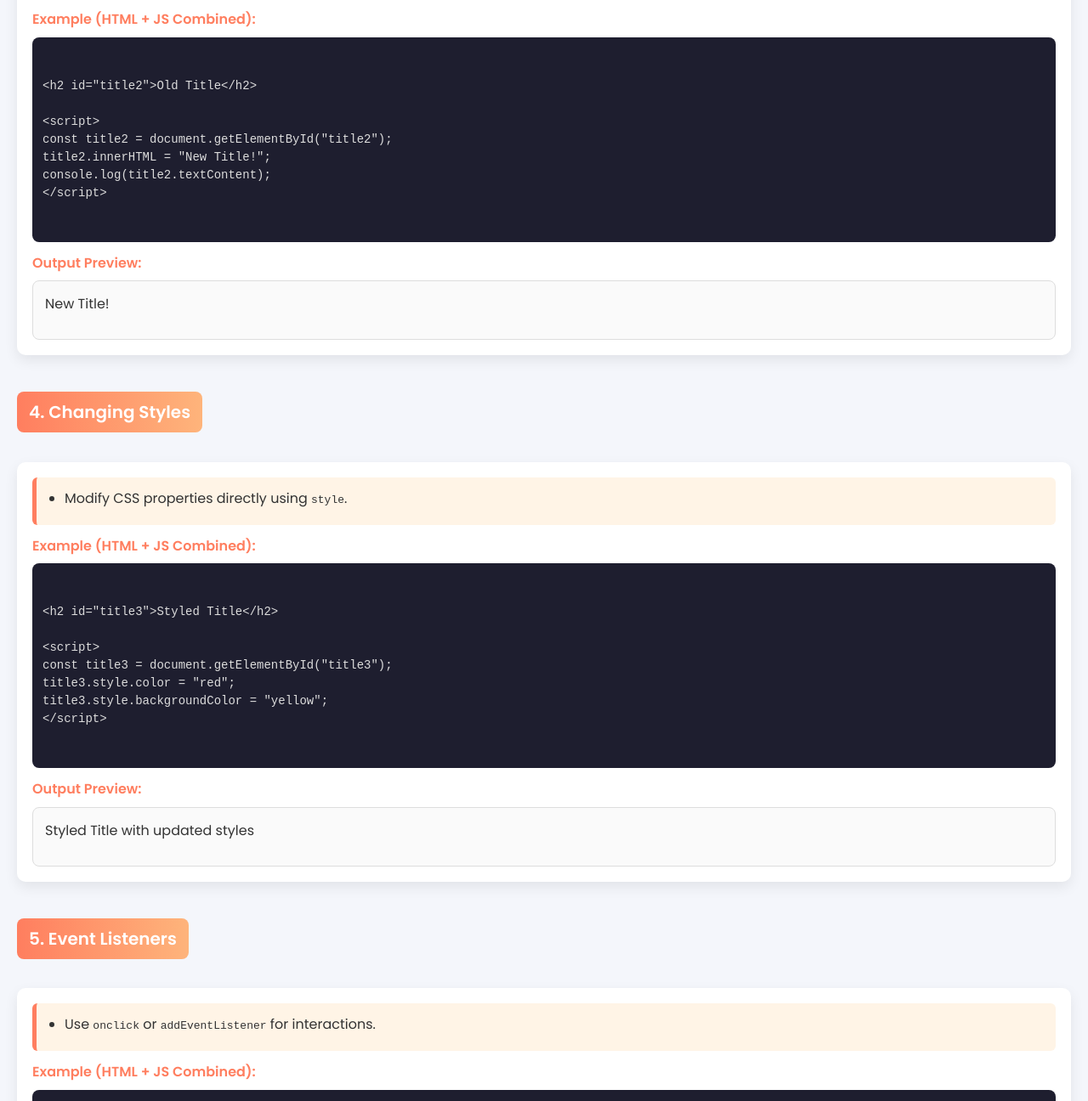
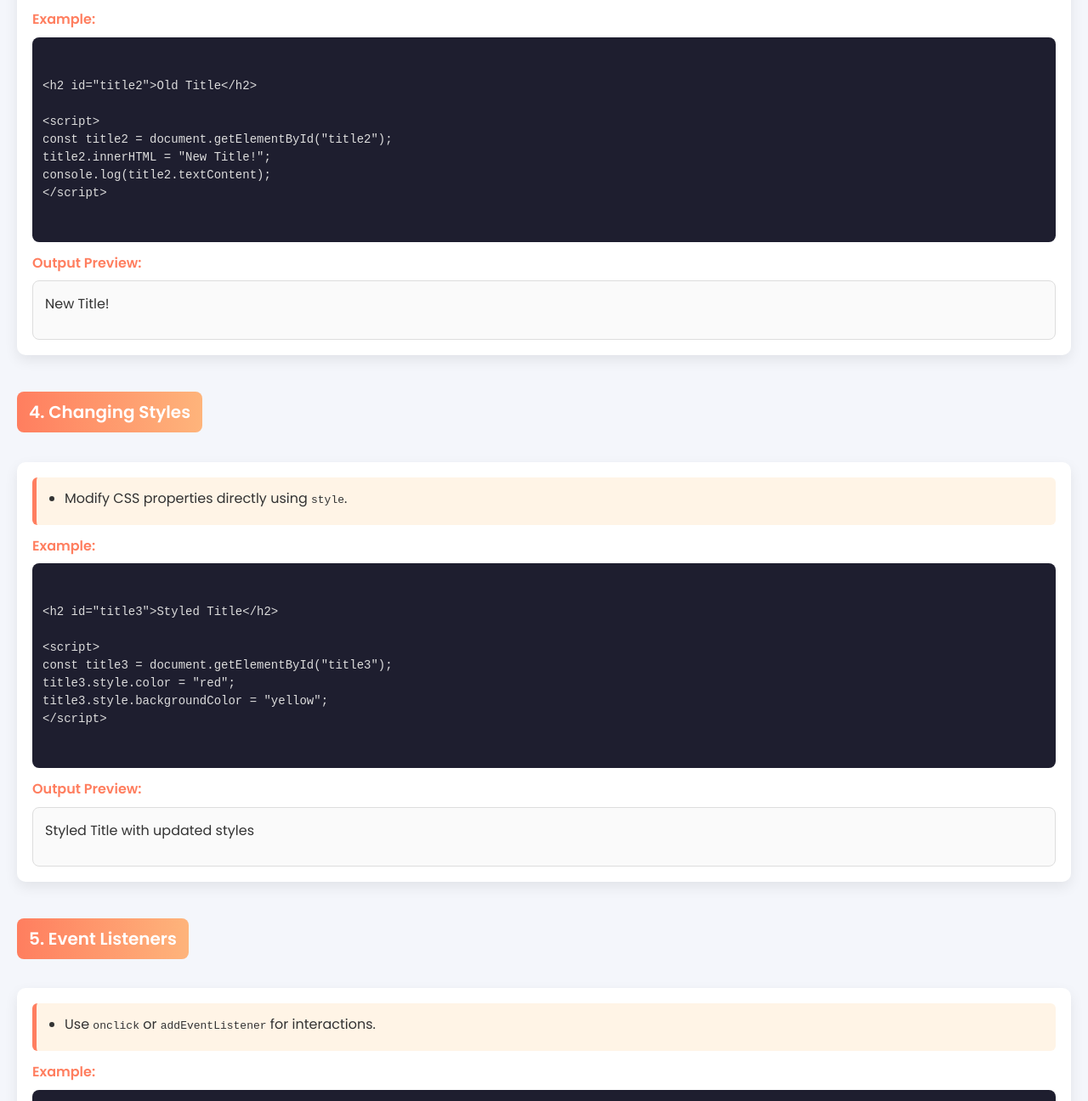
Before and after one commit to naveenaaitech/Javascript-website, a plain HTML site: page dom.html in a window 1280 px wide. Shown: the part 1501-2797 px from the top of the page at 85% size. Drawn offline with Linux system fonts and the light colour scheme.

Commit message:
updated dom

```diff
--- a/dom.html
+++ b/dom.html
@@ -108,7 +108,7 @@
       </ul>
     </div>
 
-    <div class="code-label">Example (HTML + JS Combined):</div>
+    <div class="code-label">Example:</div>
     <div class="code-block"><pre><code>
 &lt;h2 id="title"&gt;Sample Title&lt;/h2&gt;
 &lt;ul&gt;
@@ -142,7 +142,7 @@ console.log(title, items, firstItem);
       </ul>
     </div>
 
-    <div class="code-label">Example (HTML + JS Combined):</div>
+    <div class="code-label">Example:</div>
     <div class="code-block"><pre><code>
 &lt;h2 id="title2"&gt;Old Title&lt;/h2&gt;
 
@@ -168,7 +168,7 @@ console.log(title2.textContent);
       </ul>
     </div>
 
-    <div class="code-label">Example (HTML + JS Combined):</div>
+    <div class="code-label">Example:</div>
     <div class="code-block"><pre><code>
 &lt;h2 id="title3"&gt;Styled Title&lt;/h2&gt;
 
@@ -194,7 +194,7 @@ title3.style.backgroundColor = "yellow";
       </ul>
     </div>
 
-    <div class="code-label">Example (HTML + JS Combined):</div>
+    <div class="code-label">Example:</div>
     <div class="code-block"><pre><code>
 &lt;button id="btn"&gt;Click Me&lt;/button&gt;
 
@@ -223,7 +223,7 @@ btn.addEventListener("click", () =&gt; {
       </ul>
     </div>
 
-    <div class="code-label">Example (HTML + JS Combined):</div>
+    <div class="code-label">Example:</div>
     <div class="code-block"><pre><code>
 &lt;div id="container"&gt;&lt;/div&gt;
 
```
